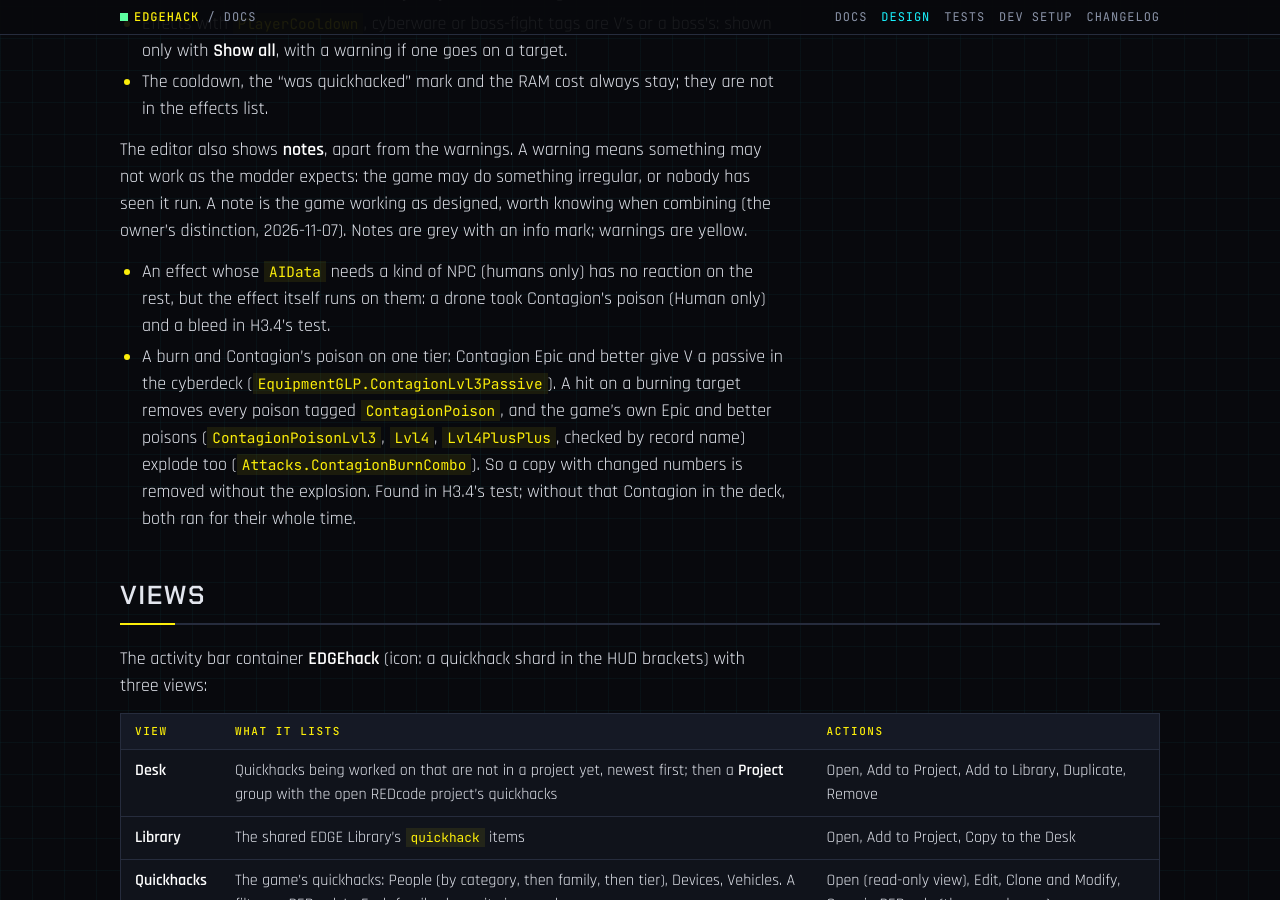
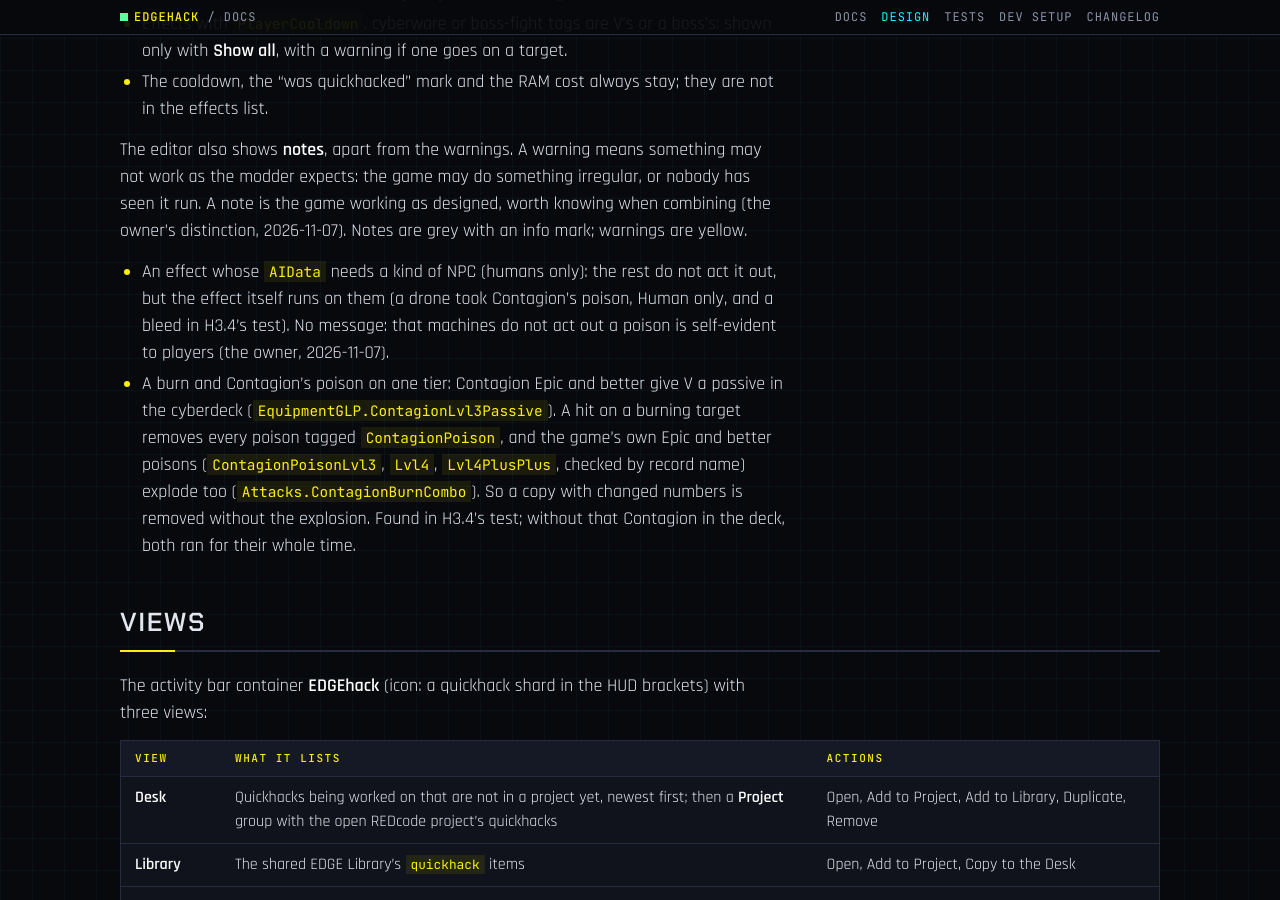
Before and after one commit to Edgemodders/EDGEhack, a Jekyll site: the page built from docs/design.md, in a window 1280 px wide and 900 px high, scrolled down 6778 px. Built offline with Jekyll 4.4.1, drawn with Linux system fonts in a browser that asks for light colours.

Commit message:
No message for effects only some NPCs act out; EDGEhack 0.0.8
Players expect machines not to act out a poison, and the effect itself runs on them.

Co-Authored-By: Claude Opus 5.5 <noreply@anthropic.com>

```diff
--- a/docs/design.md
+++ b/docs/design.md
@@ -128,7 +128,7 @@ Combining has rules the editor checks, each as a warning, not a block:
 
 The editor also shows **notes**, apart from the warnings. A warning means something may not work as the modder expects: the game may do something irregular, or nobody has seen it run. A note is the game working as designed, worth knowing when combining (the owner's distinction, 2026-11-07). Notes are grey with an info mark; warnings are yellow.
 
-- An effect whose `AIData` needs a kind of NPC (humans only) has no reaction on the rest, but the effect itself runs on them: a drone took Contagion's poison (Human only) and a bleed in H3.4's test.
+- An effect whose `AIData` needs a kind of NPC (humans only): the rest do not act it out, but the effect itself runs on them (a drone took Contagion's poison, Human only, and a bleed in H3.4's test). No message: that machines do not act out a poison is self-evident to players (the owner, 2026-11-07).
 - A burn and Contagion's poison on one tier: Contagion Epic and better give V a passive in the cyberdeck (`EquipmentGLP.ContagionLvl3Passive`). A hit on a burning target removes every poison tagged `ContagionPoison`, and the game's own Epic and better poisons (`ContagionPoisonLvl3`, `Lvl4`, `Lvl4PlusPlus`, checked by record name) explode too (`Attacks.ContagionBurnCombo`). So a copy with changed numbers is removed without the explosion. Found in H3.4's test; without that Contagion in the deck, both ran for their whole time.
 
 ## Views
--- a/package.json
+++ b/package.json
@@ -2,7 +2,7 @@
   "name": "edgehack",
   "displayName": "EDGEhack",
   "description": "Quickhack editor for Cyberpunk 2077: open any quickhack, change its name, icon, costs and effects, or make a new one from the game's own status effects.",
-  "version": "0.0.7",
+  "version": "0.0.8",
   "publisher": "edgemodders",
   "preview": true,
   "pricing": "Free",
```
Also changed, not shown: CLAUDE.md (+1 -1 lines), docs/testing.md (+2 -2 lines), src/effects.ts (+2 -5 lines), test/effects.test.ts (+3 -3 lines), 1 other file.
